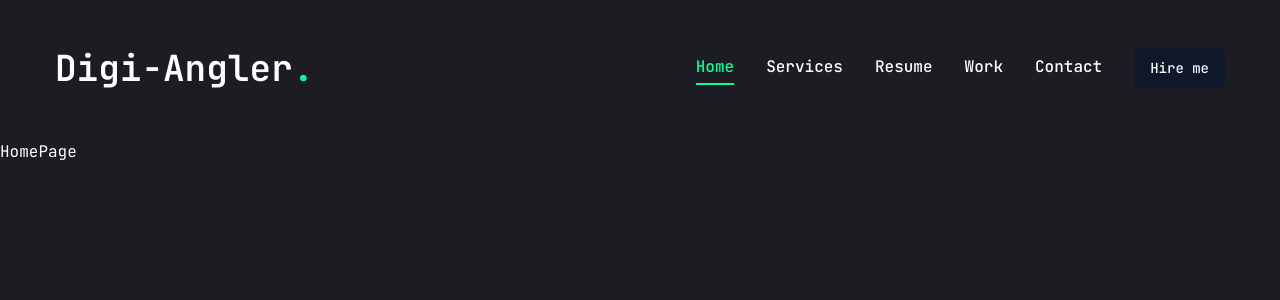
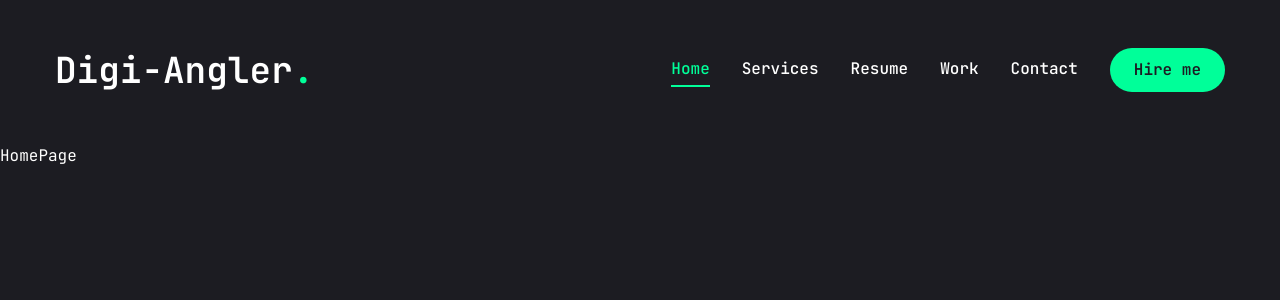
Before and after one commit to digiangler/digi-angler-portfolio-site_2024, a Next.js app: page / in a window 1280 px wide. Shown: the top 300 px of the page. Built offline with nearby package versions, Linux system fonts and the light colour scheme.

Commit message:
ハンバーガーメニューの追加

```diff
--- a/app/layout.tsx
+++ b/app/layout.tsx
@@ -12,8 +12,8 @@
 });
 
 export const metadata: Metadata = {
-  title: 'Create Next App',
-  description: 'Generated by create next app',
+  title: 'Portfolio Site',
+  description: 'Generated by Digi-Angler',
 };
 
 export default function RootLayout({
--- a/components/Header.tsx
+++ b/components/Header.tsx
@@ -1,6 +1,7 @@
 import Link from 'next/link';
 import Nav from './Nav';
 import { Button } from './ui/button';
+import MobileNav from './MobileNav';
 
 const Header = () => {
   return (
@@ -21,7 +22,9 @@
         </div>
 
         {/* mobile nav */}
-        <div className="xl:hidden">mobile nav</div>
+        <div className="xl:hidden">
+          <MobileNav />
+        </div>
       </div>
     </header>
   );
--- /dev/null
+++ b/components/MobileNav.tsx
@@ -0,0 +1,69 @@
+'use client';
+
+import { Sheet, SheetContent, SheetTrigger } from '@/components/ui/sheet';
+import Link from 'next/link';
+import { usePathname } from 'next/navigation';
+import { CiMenuFries } from 'react-icons/ci';
+
+const links = [
+  {
+    name: 'home',
+    path: '/',
+  },
+  {
+    name: 'services',
+    path: '/services',
+  },
+  {
+    name: 'resume',
+    path: '/resume',
+  },
+  {
+    name: 'work',
+    path: '/work',
+  },
+  {
+    name: 'contact',
+    path: '/contact',
+  },
+];
+
+const MobileNav = () => {
+  const pathname = usePathname();
+  return (
+    <Sheet>
+      <SheetTrigger className="flex justify-center items-center">
+        <CiMenuFries className="text-[32px] text-accent" />
+      </SheetTrigger>
+      <SheetContent className="flex flex-col">
+        {/* logo */}
+        <div className="mt-32 mb-40 text-center text-2xl">
+          <Link href="/">
+            <h1 className="text-4xl font-semibold">
+              Digi-Angler<span className="text-accent">.</span>
+            </h1>
+          </Link>
+        </div>
+        {/* nav */}
+        <nav className="flex flex-col justify-center items-center gap-8">
+          {links.map((link, index) => {
+            return (
+              <Link
+                href={link.path}
+                key={index}
+                className={`${
+                  link.path === pathname &&
+                  'text-accent border-b-2 border-accent'
+                } text-xl capitalize hover:text-accent transition-all`}
+              >
+                {link.name}
+              </Link>
+            );
+          })}
+        </nav>
+      </SheetContent>
+    </Sheet>
+  );
+};
+/* TODO: 51:05からYouTune再生 */
+export default MobileNav;
--- a/components/StairTransition.tsx
+++ b/components/StairTransition.tsx
@@ -1,6 +1,6 @@
 'use client';
 
-import { AnimatePresence } from 'framer-motion';
+import { AnimatePresence, motion } from 'framer-motion';
 import { usePathname } from 'next/navigation';
 import Stairs from './Stairs';
 
@@ -13,6 +13,14 @@
           <div className="h-screen w-screen fixed top-0 left-0 right-0 pointer-events-none z-40 flex">
             <Stairs />
           </div>
+          <motion.div
+            className="h-screen w-screen fixed bg-primary top-0 pointer-events-none"
+            initial={{ opacity: 1 }}
+            animate={{
+              opacity: 0,
+              transition: { delay: 1, duration: 0.4, ease: 'easeInOut' },
+            }}
+          />
         </div>
       </AnimatePresence>
     </>
--- a/components/Stairs.tsx
+++ b/components/Stairs.tsx
@@ -46,5 +46,5 @@
     </>
   );
 };
-/* TODO: 36:32からYouTune再生 */
+
 export default Stairs;
--- a/components/ui/button.tsx
+++ b/components/ui/button.tsx
@@ -1,56 +1,50 @@
-import * as React from "react"
-import { Slot } from "@radix-ui/react-slot"
-import { cva, type VariantProps } from "class-variance-authority"
+import * as React from 'react';
+import { Slot } from '@radix-ui/react-slot';
+import { cva, type VariantProps } from 'class-variance-authority';
 
-import { cn } from "@/lib/utils"
+import { cn } from '@/lib/utils';
 
 const buttonVariants = cva(
-  "inline-flex items-center justify-center whitespace-nowrap rounded-md text-sm font-medium ring-offset-white transition-colors focus-visible:outline-none focus-visible:ring-2 focus-visible:ring-slate-950 focus-visible:ring-offset-2 disabled:pointer-events-none disabled:opacity-50 dark:ring-offset-slate-950 dark:focus-visible:ring-slate-300",
+  'inline-flex items-center justify-center whitespace-nowrap rounded-full text-base font-semibold ring-offset-white transition-colors',
   {
     variants: {
       variant: {
-        default: "bg-slate-900 text-slate-50 hover:bg-slate-900/90 dark:bg-slate-50 dark:text-slate-900 dark:hover:bg-slate-50/90",
-        destructive:
-          "bg-red-500 text-slate-50 hover:bg-red-500/90 dark:bg-red-900 dark:text-slate-50 dark:hover:bg-red-900/90",
+        default: 'bg-accent text-primary hover:bg-accent-hover',
+        primary: 'bg-primary text-white',
         outline:
-          "border border-slate-200 bg-white hover:bg-slate-100 hover:text-slate-900 dark:border-slate-800 dark:bg-slate-950 dark:hover:bg-slate-800 dark:hover:text-slate-50",
-        secondary:
-          "bg-slate-100 text-slate-900 hover:bg-slate-100/80 dark:bg-slate-800 dark:text-slate-50 dark:hover:bg-slate-800/80",
-        ghost: "hover:bg-slate-100 hover:text-slate-900 dark:hover:bg-slate-800 dark:hover:text-slate-50",
-        link: "text-slate-900 underline-offset-4 hover:underline dark:text-slate-50",
+          'bg-transparent border border-accent text-accent hover:bg-accent hover:text-primary',
       },
       size: {
-        default: "h-10 px-4 py-2",
-        sm: "h-9 rounded-md px-3",
-        lg: "h-11 rounded-md px-8",
-        icon: "h-10 w-10",
+        default: 'h-[44px] px-6',
+        md: 'h-[48px] px-6',
+        lg: 'h-[56px] px-8 text-sm uppercase tracking-[2px]',
       },
     },
     defaultVariants: {
-      variant: "default",
-      size: "default",
+      variant: 'default',
+      size: 'default',
     },
   }
-)
+);
 
 export interface ButtonProps
   extends React.ButtonHTMLAttributes<HTMLButtonElement>,
     VariantProps<typeof buttonVariants> {
-  asChild?: boolean
+  asChild?: boolean;
 }
 
 const Button = React.forwardRef<HTMLButtonElement, ButtonProps>(
   ({ className, variant, size, asChild = false, ...props }, ref) => {
-    const Comp = asChild ? Slot : "button"
+    const Comp = asChild ? Slot : 'button';
     return (
       <Comp
         className={cn(buttonVariants({ variant, size, className }))}
         ref={ref}
         {...props}
       />
-    )
+    );
   }
-)
-Button.displayName = "Button"
+);
+Button.displayName = 'Button';
 
-export { Button, buttonVariants }
+export { Button, buttonVariants };
--- a/package.json
+++ b/package.json
@@ -22,6 +22,7 @@
     "next": "14.2.4",
     "react": "^18",
     "react-dom": "^18",
+    "react-icons": "^5.2.1",
     "tailwind-merge": "^2.3.0",
     "tailwindcss-animate": "^1.0.7"
   },
```
Also changed, not shown: components/ui/sheet.tsx (+41 -39 lines), 1 other file (tests, documents, lock files or other folders).
